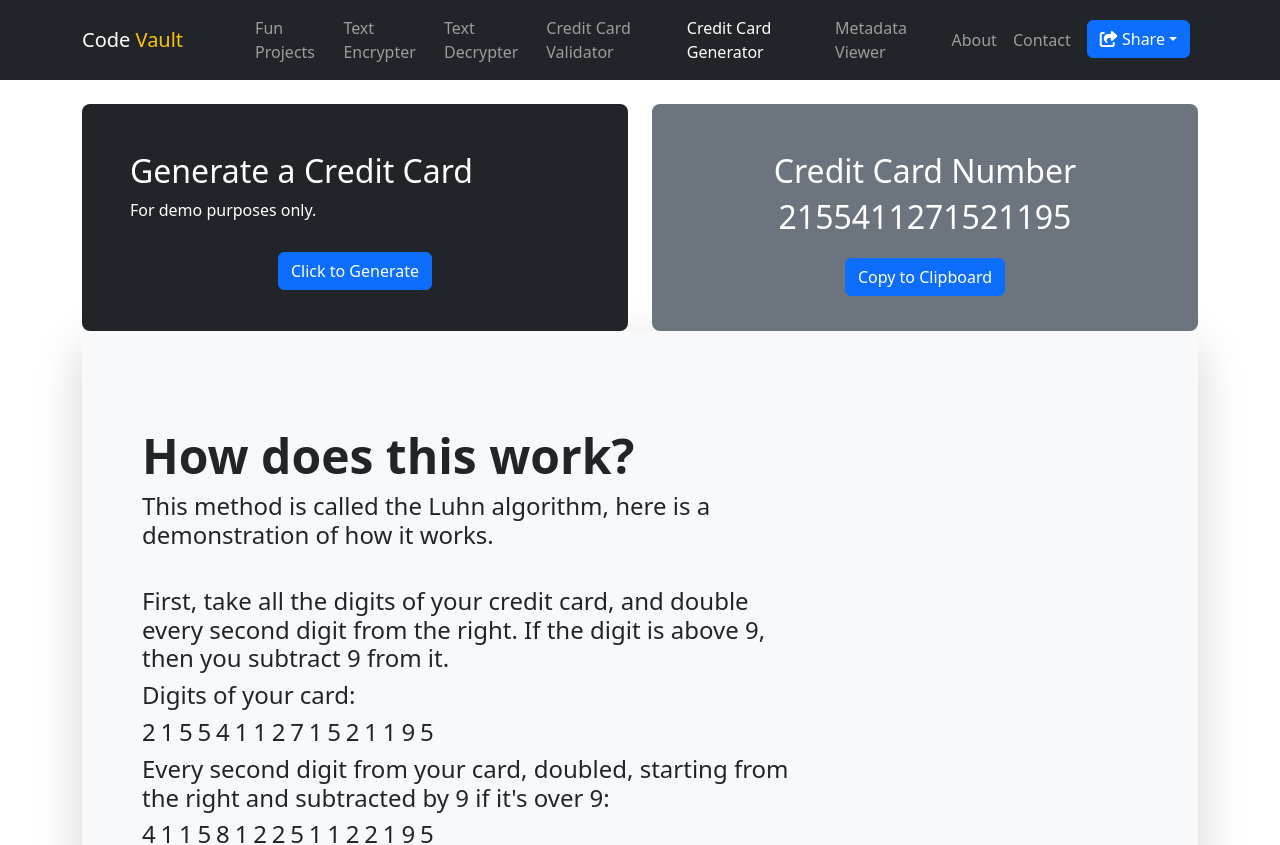
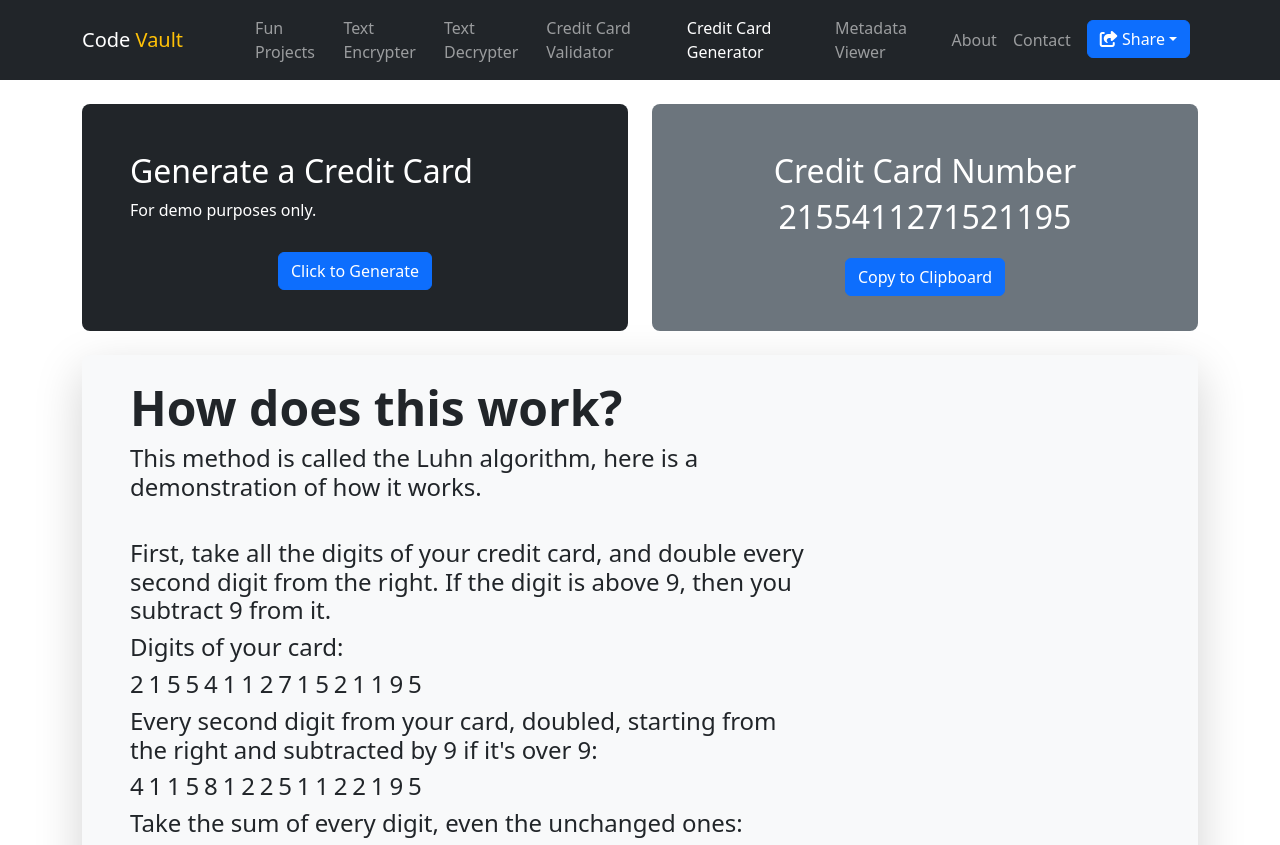
Before and after one commit to Oded2/Code-Vault, a SvelteKit app: page /fun-projects/ccgenerator in a window 1280 px wide. Shown: the top 845 px of the page. Built offline with nearby package versions, Linux system fonts and the light colour scheme; a web font is replaced by a local one.

Commit message:
Minor ui changes

```diff
--- a/src/components/funProjects/CardInfo.svelte
+++ b/src/components/funProjects/CardInfo.svelte
@@ -37,8 +37,8 @@
   }
 </script>
 
-<div class="p-5 mb-4 bg-body-tertiary rounded-3 shadow-lg">
-  <div class="container-fluid py-5">
+<div class="mt-4 bg-body-tertiary rounded-3 shadow-lg">
+  <div class="container-fluid px-5 py-4">
     <h1 class="display-5 fw-bold">How does this work?</h1>
     <h3 class="col-md-8 fs-4">
       <h4>
```
